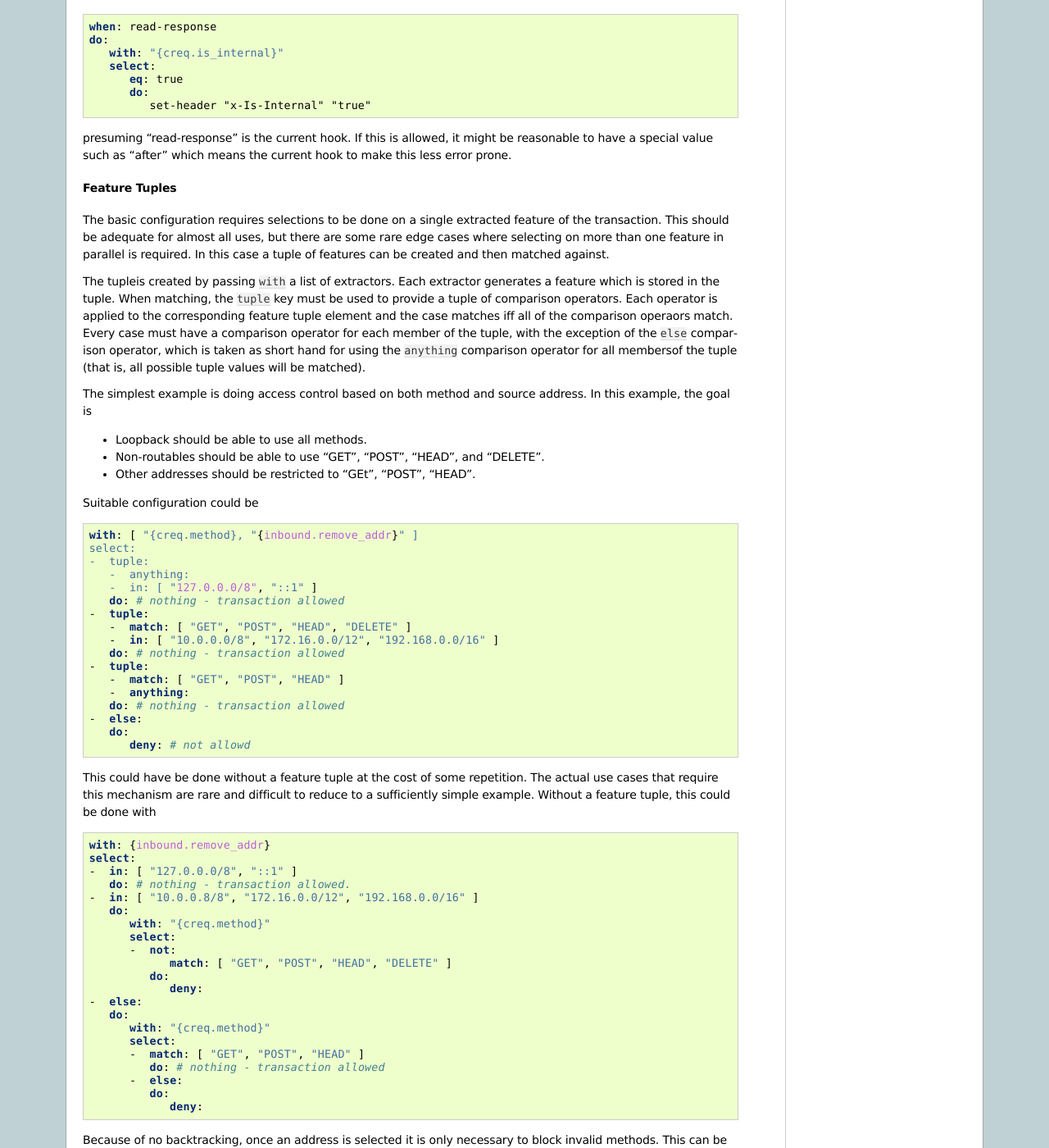
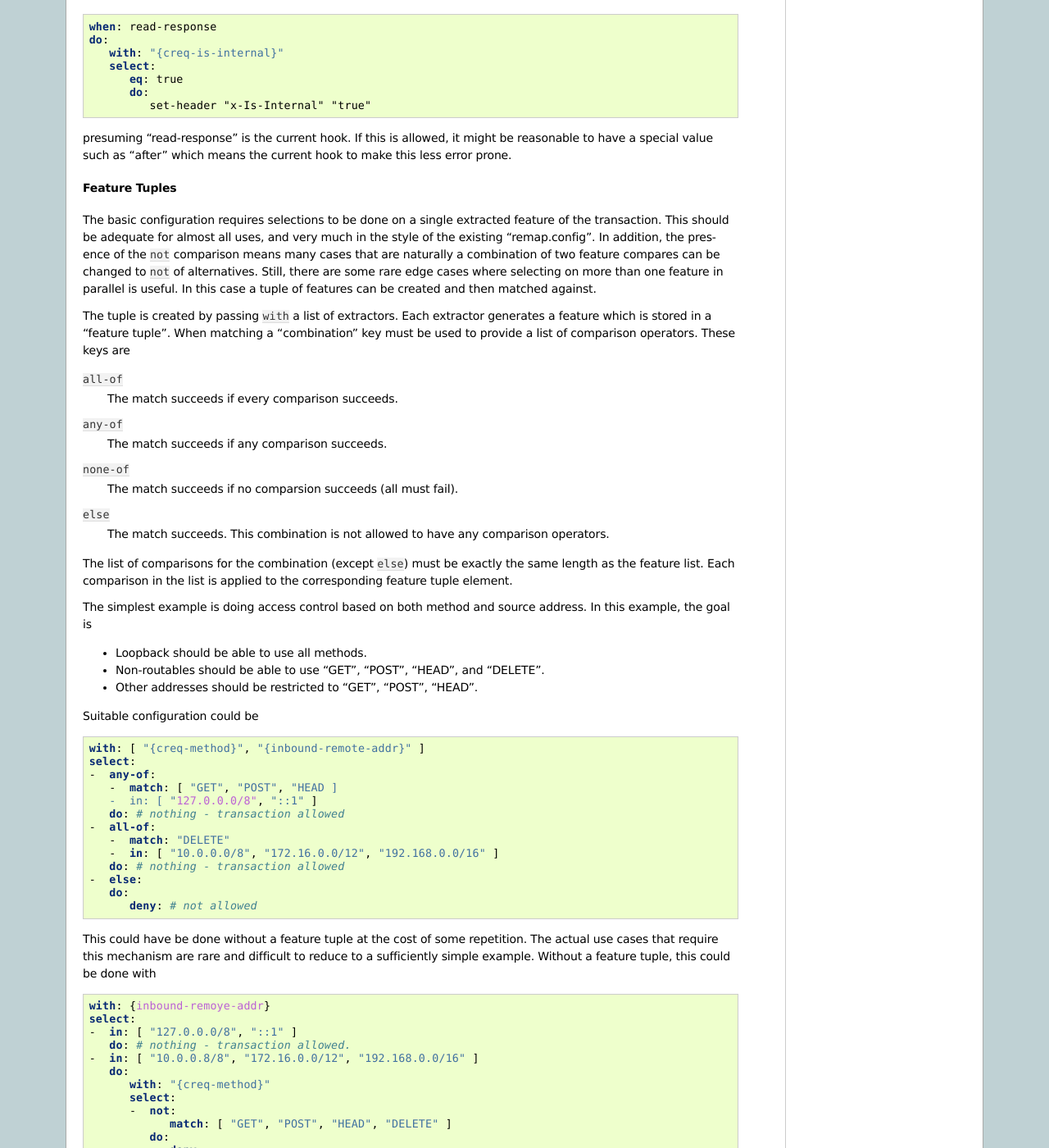
Before and after one commit to SolidWallOfCode/txn_box, a Sphinx documentation site: the page built from doc/txn_box.en.rst, in a window 1280 px wide and 1400 px high, scrolled down 7039 px. Shown: the whole window at 82% size. Built offline with Sphinx 7.4.7, drawn with Linux system fonts in a browser that asks for light colours; formulas are drawn with MathJax 3; some of the changed text lies outside the part shown.

Commit message:
Checkpoint - added runtime extraction, reworked with directive parsing.

```diff
--- a/doc/txn_box.en.rst
+++ b/doc/txn_box.en.rst
@@ -403,7 +403,7 @@ which takes a variable name and value. The value can be later retrieved with the
 passing the name of the variable in the extension. E.g. to set the "thing" variable to the host in
 the client request ::
 
-   set-var: [ "thing" "{creq.field::host}" ]
+   set-var: [ "thing" "{creq-field::host}" ]
 
 Afterwards the value can be extracted with "{var::thing}" in any extraction string.
 
@@ -421,7 +421,7 @@ internal) could be done as ::
 
   when: read-response
   do:
-     with: "{creq.is_internal}"
+     with: "{creq-is-internal}"
      select:
         eq: true
         do:
@@ -434,56 +434,65 @@ Feature Tuples
 ++++++++++++++
 
 The basic configuration requires selections to be done on a single extracted feature of the
-transaction. This should be adequate for almost all uses, but there are some rare edge cases
-where selecting on more than one feature in parallel is required. In this case a tuple of
-features can be created and then matched against.
+transaction. This should be adequate for almost all uses, and very much in the style of the existing
+"remap.config". In addition, the presence of the :code:`not` comparison means many cases that are
+naturally a combination of two feature compares can be changed to :code:`not` of alternatives.
+Still, there are some rare edge cases where selecting on more than one feature in parallel is
+useful. In this case a tuple of features can be created and then matched against.
 
-The tupleis created by passing :code:`with` a list of extractors. Each extractor generates a
-feature which is stored in the tuple. When matching, the :code:`tuple` key must be used to
-provide a tuple of comparison operators. Each operator is applied to the corresponding feature
-tuple element and the case matches iff all of the comparison operaors match. Every case must
-have a comparison operator for each member of the tuple, with the exception of the :code:`else`
-comparison operator, which is taken as short hand for using the :code:`anything` comparison
-operator for all membersof the tuple (that is, all possible tuple values will be matched).
+The tuple is created by passing :code:`with` a list of extractors. Each extractor generates a
+feature which is stored in a "feature tuple". When matching a "combination" key must be used to
+provide a list of comparison operators. These keys are
+
+:code:`all-of`
+    The match succeeds if every comparison succeeds.
+
+:code:`any-of`
+    The match succeeds if any comparison succeeds.
+
+:code:`none-of`
+    The match succeeds if no comparsion succeeds (all must fail).
+
+:code:`else`
+    The match succeeds. This combination is not allowed to have any comparison operators.
+
+The list of comparisons for the combination (except :code:`else`) must be exactly the same length as the feature
+list. Each comparison in the list is applied to the corresponding feature tuple element.
 
 The simplest example is doing access control based on both method and source address. In this
 example, the goal is
 
 *  Loopback should be able to use all methods.
 *  Non-routables should be able to use "GET", "POST", "HEAD", and "DELETE".
-*  Other addresses should be restricted to "GEt", "POST", "HEAD".
+*  Other addresses should be restricted to "GET", "POST", "HEAD".
 
 Suitable configuration could be ::
 
-   with: [ "{creq.method}, "{inbound.remove_addr}" ]
+   with: [ "{creq-method}", "{inbound-remote-addr}" ]
    select:
-   -  tuple:
-      -  anything:
+   -  any-of:
+      -  match: [ "GET", "POST", "HEAD ]
       -  in: [ "127.0.0.0/8", "::1" ]
       do: # nothing - transaction allowed
-   -  tuple:
-      -  match: [ "GET", "POST", "HEAD", "DELETE" ]
+   -  all-of:
+      -  match: "DELETE"
       -  in: [ "10.0.0.0/8", "172.16.0.0/12", "192.168.0.0/16" ]
-      do: # nothing - transaction allowed
-   -  tuple:
-      -  match: [ "GET", "POST", "HEAD" ]
-      -  anything:
       do: # nothing - transaction allowed
    -  else:
       do:
-         deny: # not allowd
+         deny: # not allowed
 
 This could have be done without a feature tuple at the cost of some repetition. The actual use
 cases that require this mechanism are rare and difficult to reduce to a sufficiently simple example.
 Without a feature tuple, this could be done with ::
 
-   with: {inbound.remove_addr}
+   with: {inbound-remoye-addr}
    select:
    -  in: [ "127.0.0.0/8", "::1" ]
       do: # nothing - transaction allowed.
    -  in: [ "10.0.0.8/8", "172.16.0.0/12", "192.168.0.0/16" ]
       do:
-         with: "{creq.method}"
+         with: "{creq-method}"
          select:
          -  not:
                match: [ "GET", "POST", "HEAD", "DELETE" ]
@@ -491,7 +500,7 @@ Without a feature tuple, this could be done with ::
                deny:
    -  else:
       do:
-         with: "{creq.method}"
+         with: "{creq-method}"
          select:
          -  match: [ "GET", "POST", "HEAD" ]
             do: # nothing - transaction allowed
@@ -502,6 +511,12 @@ Without a feature tuple, this could be done with ::
 Because of no backtracking, once an address is selected it is only necessary to block invalid
 methods. This can be done either with :code:`not` to match invalid methods, or by matching
 the valid methods and using :code:`else` to do the :code:`deny`.
+
+This is also easier because of YAML support for `anchors and references
+<https://yaml.org/spec/1.2/spec.html#id2784064>`__ means that even if the configuration must be
+repeated that can be done syntatically rather than actually copying the configuration. This wouldn't
+be any help in this example, but if the configuration in the alternates were non-trivial it can of
+great benefit.
 
 IP Address Maps
 ===============
```
Also changed, not shown: 11 other files.
